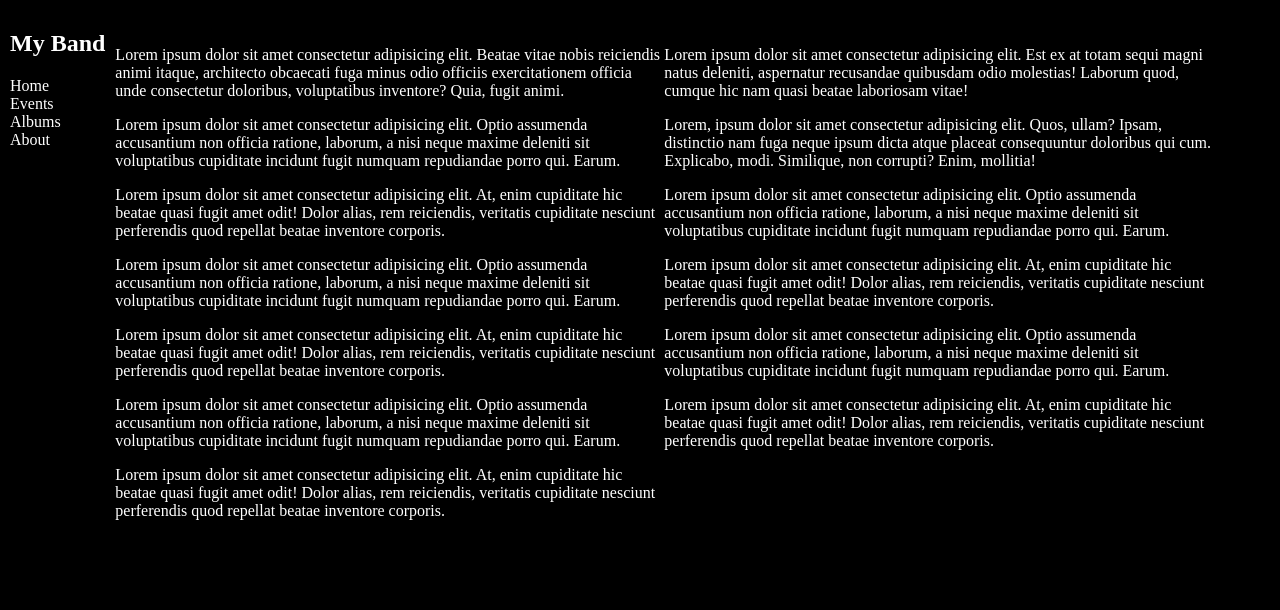
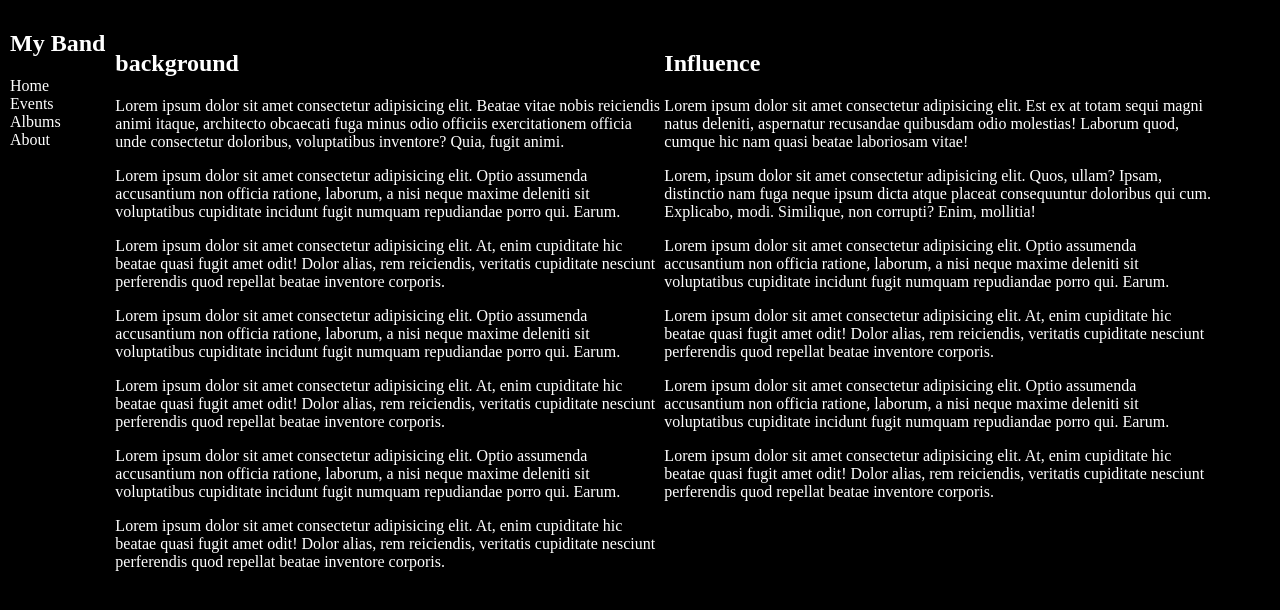
Before and after one commit to geoffrey-odari2/TheBand, a plain HTML site: page about.html in a window 1280 px wide. Drawn offline with Linux system fonts and the light colour scheme.

Commit message:
added headings in about page

```diff
--- a/about.html
+++ b/about.html
@@ -15,6 +15,7 @@
         </nav>
         <div class="content">
             <div class="column">
+                <h2>background</h2>
                 <p>Lorem ipsum dolor sit amet consectetur adipisicing elit. Beatae vitae nobis reiciendis animi itaque, architecto obcaecati fuga minus odio officiis exercitationem officia unde consectetur doloribus, voluptatibus inventore? Quia, fugit animi.</p>
                 <p>Lorem ipsum dolor sit amet consectetur adipisicing elit. Optio assumenda accusantium non officia ratione, laborum, a nisi neque maxime deleniti sit voluptatibus cupiditate incidunt fugit numquam repudiandae porro qui. Earum.</p>
                 <p>Lorem ipsum dolor sit amet consectetur adipisicing elit. At, enim cupiditate hic beatae quasi fugit amet odit! Dolor alias, rem reiciendis, veritatis cupiditate nesciunt perferendis quod repellat beatae inventore corporis.</p>
@@ -24,6 +25,7 @@
                 <p>Lorem ipsum dolor sit amet consectetur adipisicing elit. At, enim cupiditate hic beatae quasi fugit amet odit! Dolor alias, rem reiciendis, veritatis cupiditate nesciunt perferendis quod repellat beatae inventore corporis.</p>
             </div>
             <div class="column">
+                <h2>Influence</h2>
                 <p>Lorem ipsum dolor sit amet consectetur adipisicing elit. Est ex at totam sequi magni natus deleniti, aspernatur recusandae quibusdam odio molestias! Laborum quod, cumque hic nam quasi beatae laboriosam vitae!</p>
                 <p>Lorem, ipsum dolor sit amet consectetur adipisicing elit. Quos, ullam? Ipsam, distinctio nam fuga neque ipsum dicta atque placeat consequuntur doloribus qui cum. Explicabo, modi. Similique, non corrupti? Enim, mollitia!</p>
                 <p>Lorem ipsum dolor sit amet consectetur adipisicing elit. Optio assumenda accusantium non officia ratione, laborum, a nisi neque maxime deleniti sit voluptatibus cupiditate incidunt fugit numquam repudiandae porro qui. Earum.</p>
```
